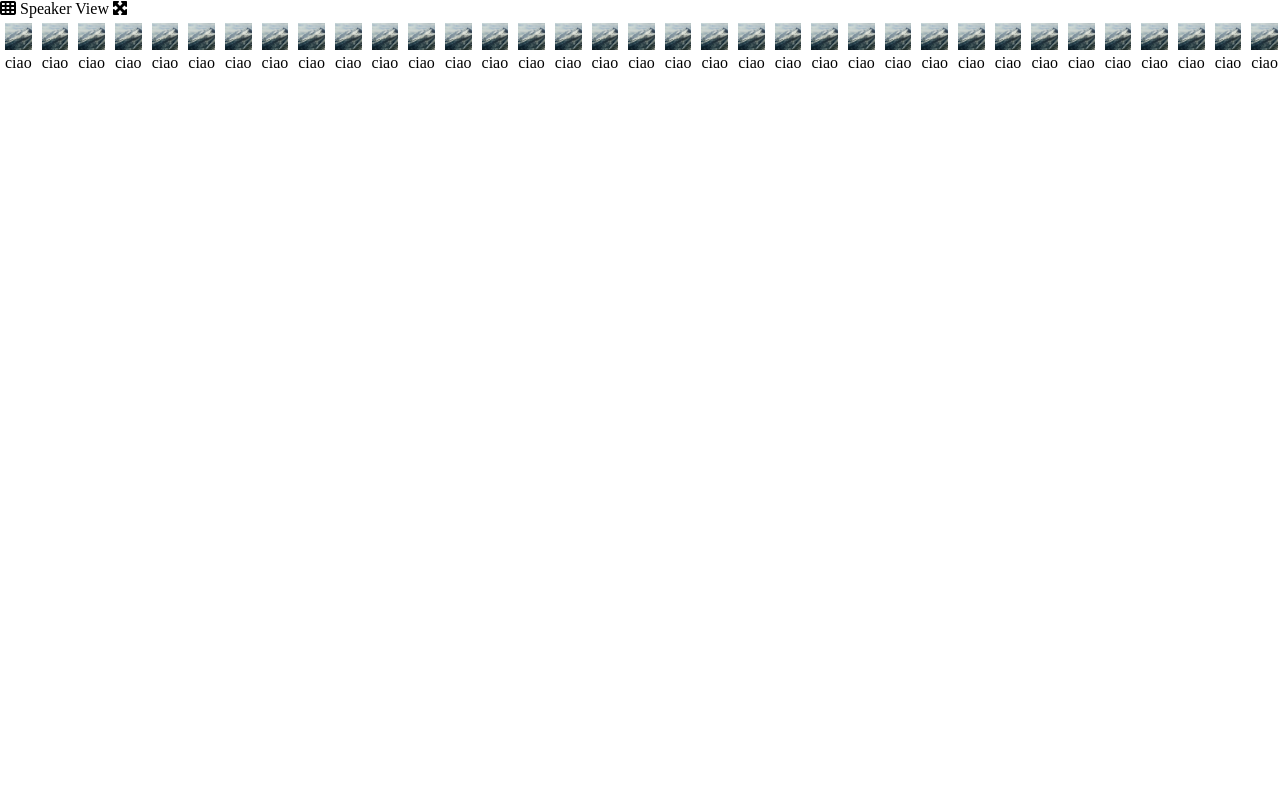
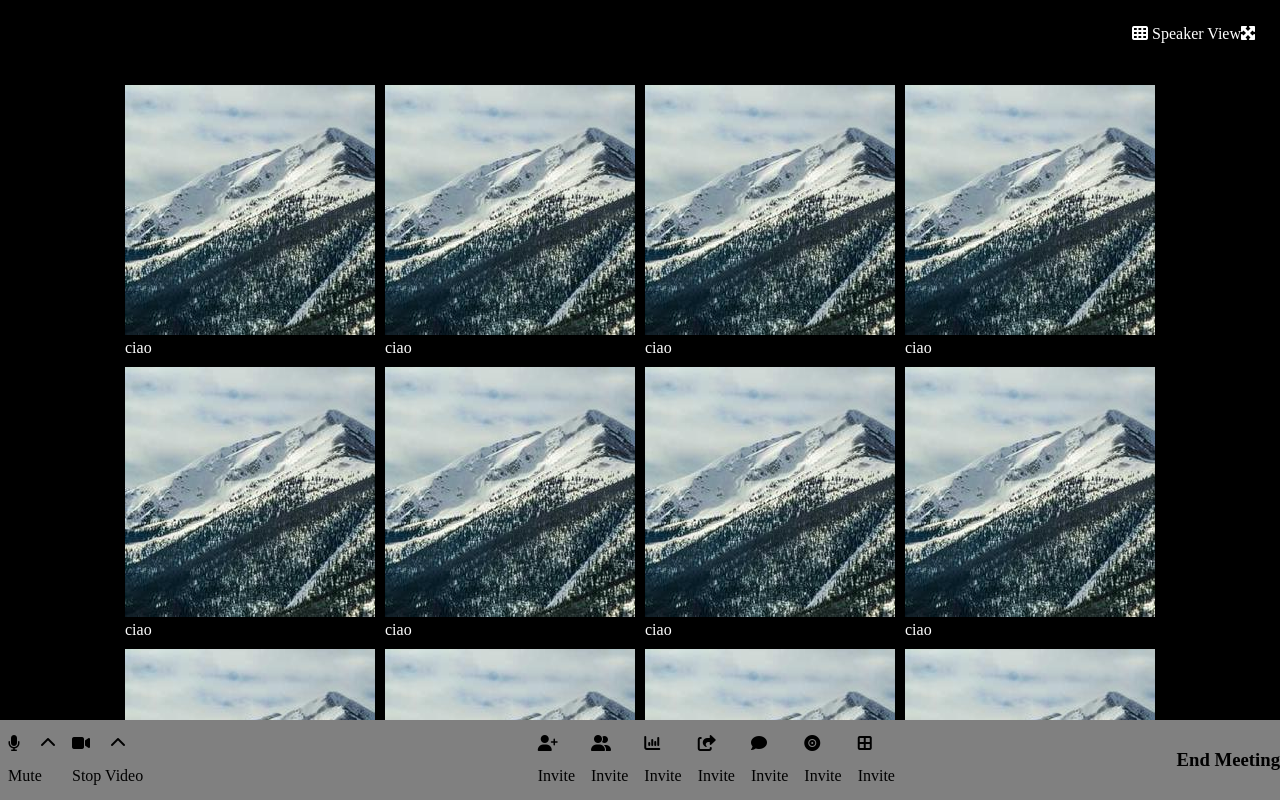
Before and after one commit to AdamBenDev/html-css-zoom, a plain HTML site: page index.html in a window 1280 px wide. Drawn offline with Linux system fonts and the light colour scheme.

Commit message:
Footer icons and positions

```diff
--- a/assets/style.css
+++ b/assets/style.css
@@ -4,33 +4,74 @@
   box-sizing: border-box;
 }
 
-.container {
-  max-width: 1152px;
-  margin: 0;
-  display: flex;
-  position: relative;
-}
-
-.row {
-  display: flex;
-  flex-wrap: wrap;
-  flex-direction: row;
-  align-items: center;
-  position: absolute;
-  top: 200px;
-  left: 100px;
+header {
+  height: 80px;
   background-color: black;
   color: white;
 }
 
-.column {
+main {
+  height: calc(100vh - 160px);
+  overflow-y: auto;
+  background-color: black;
 }
 
+footer{
+    background-color: grey;
+    height: 80px;
+    flex-basis: 100%;
+    display: flex;
+    align-items: center;
+    justify-content: space-between;
+}
+
+/*HEADER*/
+.header-content {
+  display: flex;
+  justify-content: flex-end;
+  padding: 25px;
+}
+/*MAIN*/
+.container {
+  max-width: 1152px;
+  margin: 0 auto;
+  display: flex;
+  flex-wrap: wrap;
+  color: white;
+  justify-content: center;
+  align-content: flex-start;
+}
+
+
+
 .content {
-  width: calc(100% / 7);
+  position: relative;
   padding: 5px;
+  min-height: 80px;
+  min-width: calc(100% / 5 - 10px);
 }
 
 .content img {
-  max-width: 100%;
+  width: 100%;
 }
+
+/*FOOTER*/
+
+.left-side{
+    display: flex;
+    flex-basis: 20%;
+}
+
+.center-side{
+    display: flex;
+    flex-basis: 20%;
+}
+
+
+footer i{
+    margin:8px;
+}
+
+.action{
+    margin:8px;
+}
--- a/index.html
+++ b/index.html
@@ -8,7 +8,9 @@
     <title>Zoom</title>
 
     <link rel="stylesheet" href="./assets/style.css">
-    <link rel='stylesheet' href='https://cdnjs.cloudflare.com/ajax/libs/font-awesome/6.2.0/css/all.min.css' integrity='sha512-xh6O/CkQoPOWDdYTDqeRdPCVd1SpvCA9XXcUnZS2FmJNp1coAFzvtCN9BmamE+4aHK8yyUHUSCcJHgXloTyT2A==' crossorigin='anonymous'/>
+    <link rel='stylesheet' href='https://cdnjs.cloudflare.com/ajax/libs/font-awesome/6.2.0/css/all.min.css'
+        integrity='sha512-xh6O/CkQoPOWDdYTDqeRdPCVd1SpvCA9XXcUnZS2FmJNp1coAFzvtCN9BmamE+4aHK8yyUHUSCcJHgXloTyT2A=='
+        crossorigin='anonymous' />
 
 
 </head>
@@ -21,7 +23,7 @@
         </div>
     </header>
     <main>
-        <section class="container">
+        <div class="container">
             <div class="content">
                 <img src="./assets/img/download.jpg" alt="Mountain">
                 <p>ciao</p>
@@ -162,10 +164,56 @@
                 <img src="./assets/img/download.jpg" alt="Mountain">
                 <p>ciao</p>
             </div>
-    </section>
+        </div>
     </main>
     <footer>
-
+        <div class="left-side">
+            <div>
+                <i class="fa-solid fa-microphone"></i>
+                <i class="fa-solid fa-chevron-up"></i>
+                <div class="action">Mute</div>
+            </div>
+            <div>
+                <i class="fa-solid fa-video"></i>
+                <i class="fa-solid fa-chevron-up"></i>
+                <div class="action">Stop Video</div>
+            </div>
+        </div>
+        <div class="center-side">
+            <div>
+                <i class="fa-solid fa-user-plus"></i>
+                <div class="action">Invite</div>
+            </div>
+            <div>
+                <i class="fa-solid fa-user-group"></i>
+                <div class="action">Invite</div>
+            </div>
+            <div>
+                <i class="fa-solid fa-chart-column"></i>
+                <div class="action">Invite</div>
+            </div>
+            <div>
+                <i class="fa-solid fa-share-from-square"></i>
+                <div class="action">Invite</div>
+            </div>
+            <div>
+                <i class="fa-solid fa-comment"></i>
+                <div class="action">Invite</div>
+            </div>
+            <div>
+                <i class="fa-solid fa-record-vinyl"></i>
+                <div class="action">Invite</div>
+            </div>
+            <div>
+                <i class="fa-sharp fa-solid fa-border-all"></i>
+                <div class="action">Invite</div>
+            </div>
+        </div>
+        <div class="right-side">
+            <div class="box">
+                <h3>End Meeting</h3>
+            </div>
+        </div>
     </footer>
 </body>
 
```
